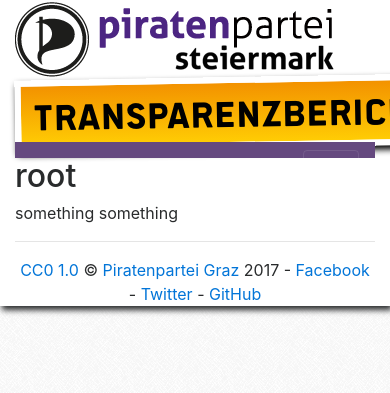
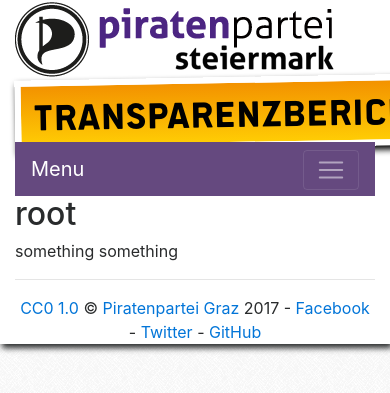
Before and after one commit to PPOE/ppstmk-transparenz, a PHP site: page / in a window 390 px wide; the page is wider, and only the part inside the window is pictured. Shown: the top 393 px of that part. Run offline with PHP 8.4, Linux system fonts and the light colour scheme; some libraries are stand-ins or nearby versions.

Commit message:
add "Menu" text to fix mobile menu

```diff
--- a/templates/layout.php
+++ b/templates/layout.php
@@ -37,6 +37,8 @@
             <button class="navbar-toggler navbar-toggler-right" type="button" data-toggle="collapse" data-target="#navbarNavDropdown" aria-controls="navbarNavDropdown" aria-expanded="false" aria-label="Toggle navigation">
                 <span class="navbar-toggler-icon"></span>
             </button>
+            <a class="navbar-brand" href="#">Menu</a>
+
             <div class="collapse navbar-collapse" id="navbarNavDropdown">
                 <ul class="navbar-nav">
                     <li class="nav-item active">
```
